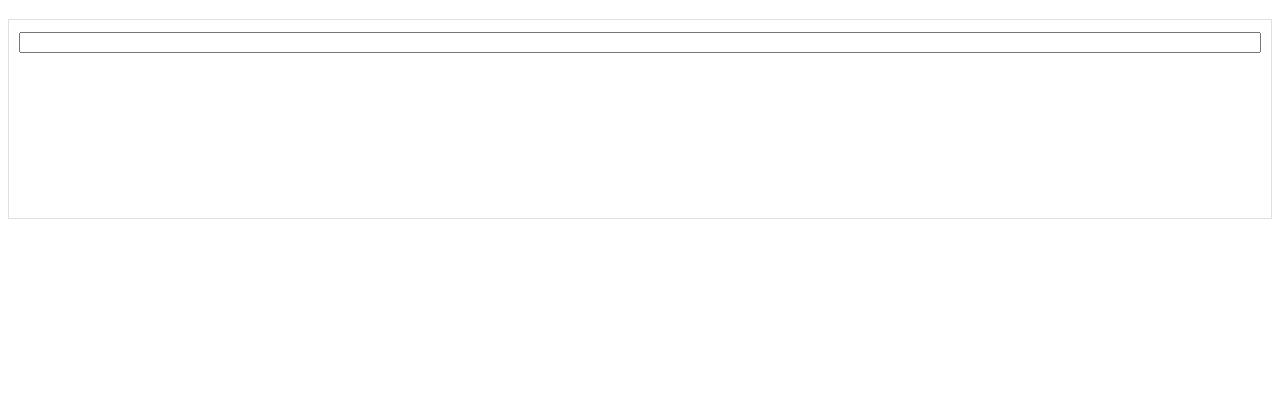
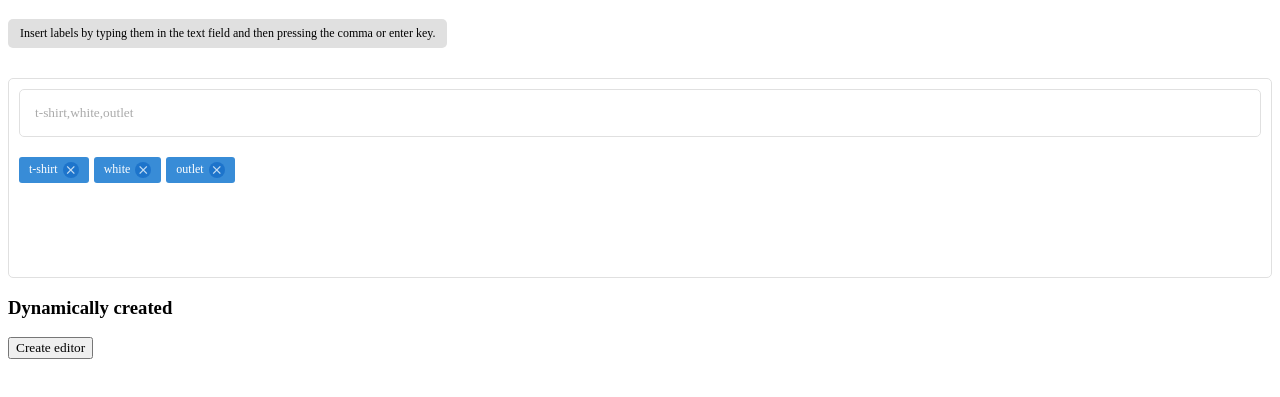
Before and after one commit to dprietob/tags-editor, a website built with webpack: page docs/index.html in a window 1280 px wide. Shown: the part 61-458 px from the top of the page. Built offline with nearby package versions, Linux system fonts and the light colour scheme.

Commit message:
Editor refactoring and some customization options added.

```diff
--- a/docs/index.html
+++ b/docs/index.html
@@ -15,9 +15,33 @@
 
 <body>
   <h1>Tags Editor demo</h1>
-  <div data-tags-editor></div>
+    <p class="tg-description">Insert labels by typing them in the text field and then pressing the comma or enter key.</p>
+    <div data-tags-editor data-tags-placeholder="t-shirt,white,outlet" data-tags-list="t-shirt,white,outlet">
+    </div>
 
-  <script src="https://unpkg.com/tags-editor/dist/bundle.js"></script>
+    <h3>Dynamically created</h3>
+    <button id="create-editor">Create editor</button>
+
+    <script src="https://unpkg.com/tags-editor/dist/bundle.js"></script>
+
+    <script>
+        function createEditor(e) {
+            const button = e.currentTarget;
+            const div = document.createElement("div");
+
+            div.dataset["tagsEditor"] = "";
+            div.dataset["tagsPlaceholder"] = "another,editor";
+            div.dataset["tagsList"] = "created,dinamically";
+            button.after(div);
+            window.__tagsEditor.initializeEditor(div);
+            button.removeEventListener("click", createEditor);
+        }
+
+        (function () {
+            document.getElementById("create-editor").addEventListener("click", createEditor)
+        })();
+    </script>
+
 </body>
 
 </html>
--- a/package.json
+++ b/package.json
@@ -1,6 +1,6 @@
 {
     "name": "tags-editor",
-    "version": "1.0.0",
+    "version": "1.1.0",
     "description": "A tiny tags editor written in vanilla JavaScript",
     "scripts": {
         "build": "rollup -c",
--- a/src/editor.js
+++ b/src/editor.js
@@ -3,24 +3,36 @@ import { createInput } from "./input";
 import { createWrapper } from "./wrapper";
 
 export const initializeEditor = (editor) => {
-    const input = createInput();
-    const wrapper = createWrapper();
-    let tagsList = [];
+    // Loads the tag list defined in the data-tags-list attribute.
+    const loadTagList = () => {
+        if(typeof editor.dataset['tagsList'] !== 'undefined'
+            && editor.dataset['tagsList'].length) {
+            return editor.dataset['tagsList'].split(',');
+        }
+        return [];
+    }
 
-    editor.className = 'tg-editor';
-    editor.insertAdjacentElement('beforeend', input);
-    editor.insertAdjacentElement('beforeend', wrapper);
+    // Inserts the loaded tags into the wrapper.
+    const insertLoadedTags = () => {
+        for (const tag of tagsList) {
+            wrapper.insertAdjacentElement('beforeend', createTag(tag));
+        }
+    }
 
+    // Dispatches the updateTagsList event.
     const dispatchUpdateTagsListEvent = () => {
         editor.dispatchEvent(new CustomEvent(
-            'updateTagsList', {
-            bubbles: true,
-            detail: {
-                tagsList: tagsList
+            'updateTagsList',
+            {
+                bubbles: true,
+                detail: {
+                    tagsList: tagsList
+                }
             }
-        }));
+        ));
     }
 
+    // Checks whether a finish key has been pressed.
     const isFinishKey = (key) => {
         const finishKeys = [
             188, // Comma
@@ -29,12 +41,14 @@ export const initializeEditor = (editor) => {
         return finishKeys.includes(key);
     }
 
+    // Extracts the tag text from input field.
     const extractText = () => {
         const html = input.value;
         input.value = '';
         return html.replace(',', '').trim();
     }
 
+    // Inserts a new tag.
     const insertTag = (key) => {
         if (isFinishKey(key)) {
             const text = extractText();
@@ -47,6 +61,7 @@ export const initializeEditor = (editor) => {
         }
     };
 
+    // Removes an inserted tag.
     const removeTag = (e) => {
         const text = e.detail.tagValue;
         tagsList = tagsList.filter((value) => {
@@ -56,6 +71,18 @@ export const initializeEditor = (editor) => {
         dispatchUpdateTagsListEvent();
     }
 
+    // Tag Editor initialization.
+    const input = createInput(editor.dataset);
+    const wrapper = createWrapper();
+    let tagsList = loadTagList();
+
+    editor.className = 'tg-editor';
+    editor.dataset['tagsList'] = tagsList;
+    editor.insertAdjacentElement('beforeend', input);
+    editor.insertAdjacentElement('beforeend', wrapper);
+
+    insertLoadedTags();
+
     input.addEventListener('keyup', (e) => insertTag(e.keyCode));
     editor.addEventListener('removedTag', (e) => removeTag(e));
 };
--- a/src/input.js
+++ b/src/input.js
@@ -1,7 +1,12 @@
-export const createInput = () => {
+export const createInput = (options) => {
     const input = document.createElement('input');
     input.className = 'tg-input';
     input.type = "text";
 
+    if(typeof options['tagsPlaceholder'] !== 'undefined'
+        && options['tagsPlaceholder'].length) {
+        input.placeholder = options.tagsPlaceholder;
+    }
+
     return input;
 };
--- a/src/style.css
+++ b/src/style.css
@@ -1,10 +1,21 @@
 * {
     box-sizing: border-box;
+    font-family: 'sans-serif';
+}
+
+.tg-description {
+    background: #e0e0e0;
+    display: inline-block;
+    font-size: 12px;
+    padding: 7px 12px;
+    margin: 0 0 20px;
+    border-radius: 5px;
 }
 
 .tg-editor {
     background: #ffffff;
     border: solid 1px #e0e0e0;
+    border-radius: 5px;
     color: #000000;
     font-family: 'serif';
     margin-top: 10px;
@@ -18,6 +29,13 @@
 
 .tg-editor .tg-input {
     width: 100%;
+    border: 1px solid #e0e0e0;
+    padding: 15px;
+    border-radius: 5px;
+}
+
+.tg-editor .tg-input::placeholder {
+    color: #aaaaaa;
 }
 
 .tg-editor .tg-wrapper {
```
Also changed, not shown: public/index.html (+4 -2 lines), README.md.
